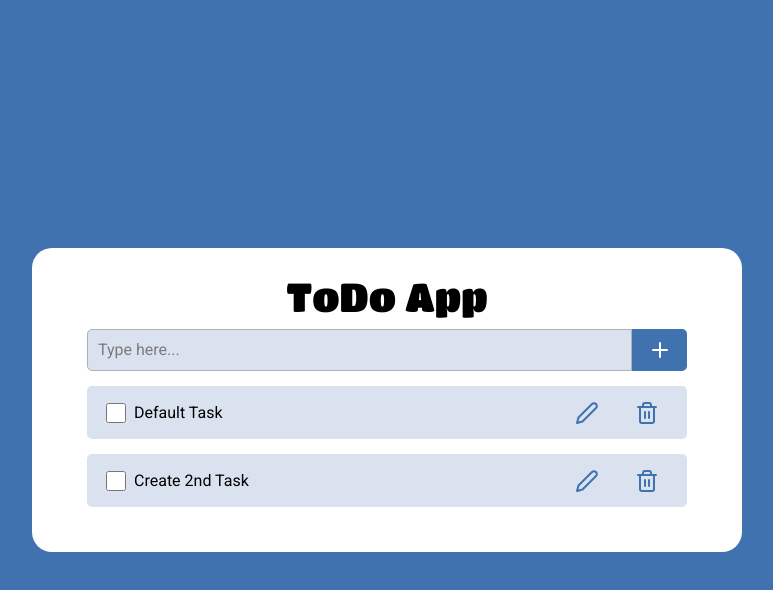
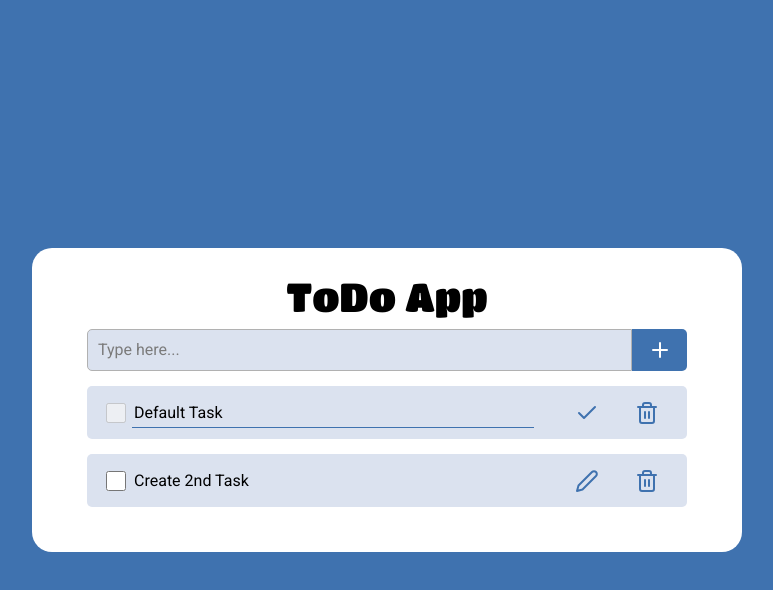
Before and after one commit to Aintripin/ToDoList, a React (Vite) app in the folder toDoList/: page / in a window 1280 px wide. Both pictures are taken after a click on the button 840 px from the left and 412 px from the top of the page. Shown: the top 590 px of the page, without its empty margins (253-1026 px from the left). Built offline with nearby package versions, Linux system fonts and the light colour scheme.

Commit message:
some styles and logic. Added auto-focus once the edit button's pressed

```diff
--- a/toDoList/src/views/components/InputPlus/InputTask/index.module.scss
+++ b/toDoList/src/views/components/InputPlus/InputTask/index.module.scss
@@ -40,7 +40,20 @@
         }
     }
 
-    &Edit, &Remove {
+    &EditTitle {
+        font: 1rem/1em 'Roboto', sans-serif;
+        border: none;
+        padding: 5px;
+        background: none;
+        box-shadow: 0 4px 0 -3px #3F72AF;
+        transition: all 450ms cubic-bezier(.25, .46, .45, .94) 0s;
+
+        &:focus {
+            outline: none;
+        }
+    }
+
+    &Edit, &Remove, &Save {
         display: block;
         border: none;
         background: none no-repeat center center;
@@ -73,4 +86,12 @@
             transform: rotate(-180deg) scale(1.16);
         }
     }
+
+    &Save {
+        background-image: url("./images/check.svg");
+
+        &:hover {
+            transform: rotate(-7deg) scale(1.26);
+        }
+    }
 }
--- a/toDoList/src/views/components/InputPlus/InputTask/index.tsx
+++ b/toDoList/src/views/components/InputPlus/InputTask/index.tsx
@@ -1,4 +1,4 @@
-import React, { useCallback, useState } from "react";
+import React, { useCallback, useEffect, useRef, useState } from "react";
 import styles from "./index.module.scss";
 
 interface InputTaskProps {
@@ -18,12 +18,22 @@
 }) => {
 
     const [checked, setChecked] = useState(false);
+    const [isEditMode, setIsEditMode] = useState(false);
+    const [value, setValue] = useState(title);
+    const editTitleInputRef = useRef<HTMLInputElement>(null);
+
+    useEffect(() => {
+        if (isEditMode) {
+            editTitleInputRef?.current?.focus();
+        }
+    }, [isEditMode]);
 
     return (
         <div className = {styles.inputTask}>
             <label className = {styles.inputTaskLabel}>
                 <input
                     type = 'checkbox'
+                    disabled = {isEditMode}
                     checked = {checked}
                     className = {styles.inputTaskCheckbox}
                     onChange = {(e) => {
@@ -34,15 +44,48 @@
                         }
                     }}
                 />
-                <h3 className = {styles.inputTaskTitle}> {title}</h3>
+                {isEditMode ? (
+                                <input
+                                    value = {value}
+                                    ref = {editTitleInputRef}
+                                    onChange = {(e) => {
+                                        setValue(e.target.value);
+                                    }}
+                                    onKeyDown = {(e) => {
+                                        if(e.key === 'Enter') {
+                                            onEdited(id, value);
+                                            setIsEditMode(false);
+                                        }
+                                    }}
+                                    className = {styles.inputTaskEditTitle}
+                                />
+                            ) : (
+                                    <h3 className = {styles.inputTaskTitle}> {title}</h3>
+                                )
+                }
             </label>
+
+
+            { isEditMode ? (
             <button
-                aria-label = "Edit"
-                className = {styles.inputTaskEdit}
+                aria-label = "Save"
+                className = {styles.inputTaskSave}
                 onClick = {() => {
-
+                    onEdited(id, value);
+                    setIsEditMode(false);
                 }}
             />
+            ) : (
+                <button
+                    aria-label = "Edit"
+                    className = {styles.inputTaskEdit}
+                    onClick = {() => {
+                        setIsEditMode(true);
+                    }}
+                />
+            )}
+
+
             <button
                 aria-label = "Remove"
                 className = {styles.inputTaskRemove}
```
